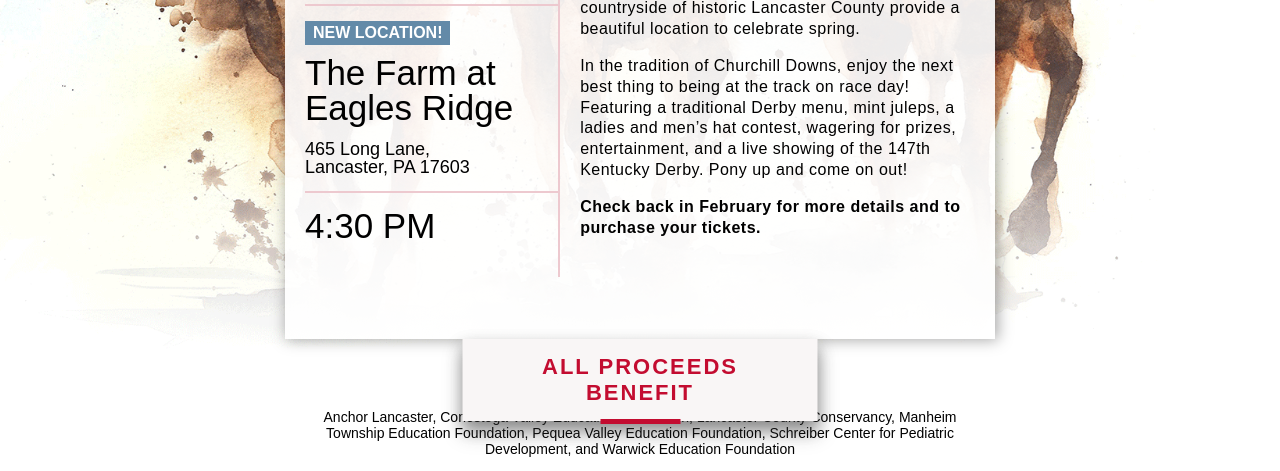
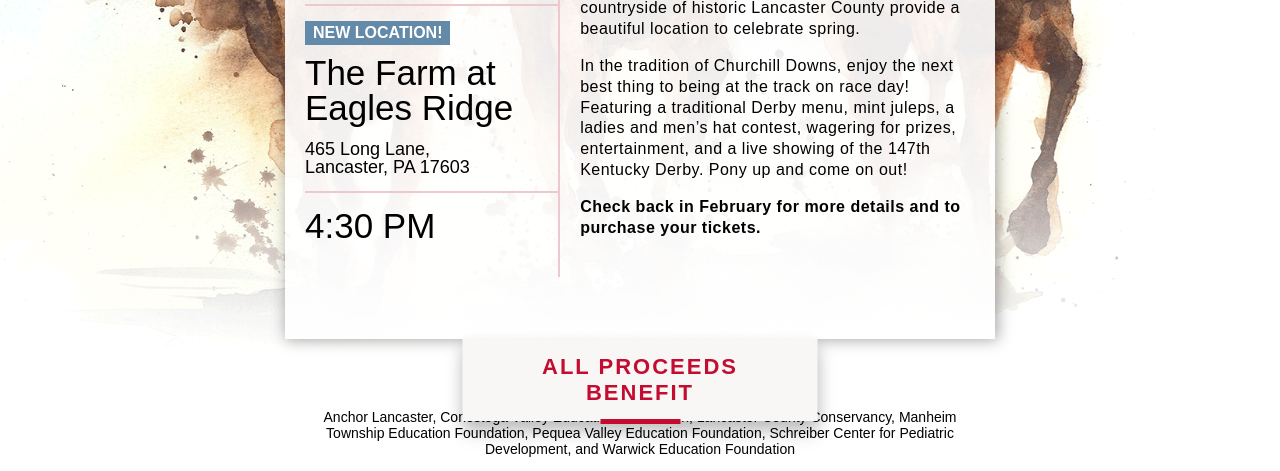
Before and after one commit to lisli/dd-std-2021, a PHP site: page / in a window 1280 px wide. Shown: the part 436-907 px from the top of the page. Run offline with PHP 8.4, Linux system fonts and the light colour scheme; some libraries are stand-ins or nearby versions; some web fonts are replaced.

Commit message:
update box shadow

```diff
--- a/dist/css/styles.css
+++ b/dist/css/styles.css
@@ -235,9 +235,9 @@
   left: 50%;
   transform: translate(-50%, 0);
   top: 100%;
-  -webkit-box-shadow: 0px 12px 18px 0px rgba(50, 50, 50, 0.35), 0px 7px 14px 0px rgba(50, 50, 50, 0.35);
-  -moz-box-shadow: 0px 12px 18px 0px rgba(50, 50, 50, 0.35), 0px 7px 14px 0px rgba(50, 50, 50, 0.35);
-  box-shadow: 0px 12px 18px 0px rgba(50, 50, 50, 0.35), 0px 7px 14px 0px rgba(50, 50, 50, 0.35); }
+  -webkit-box-shadow: 0px 12px 18px 0px rgba(0, 0, 0, 0.15), 0px 7px 14px 0px rgba(0, 0, 0, 0.15);
+  -moz-box-shadow: 0px 12px 18px 0px rgba(0, 0, 0, 0.15), 0px 7px 14px 0px rgba(0, 0, 0, 0.15);
+  box-shadow: 0px 12px 18px 0px rgba(0, 0, 0, 0.15), 0px 7px 14px 0px rgba(0, 0, 0, 0.15); }
   @media (min-width: 1024px) {
     .charity__header {
       width: auto; } }
--- a/index.html
+++ b/index.html
@@ -15,7 +15,7 @@
         <header class="header">
 
             <div class="header__date">
-                <img class="header__image" src="dist/images/date.png" alt="" />
+                <img class="header__image" src="dist/images/date.png" alt="05 01 21" />
                 <!-- <div>05</div>
                 <div>01</div>
                 <div>21</div> -->
--- a/src/scss/styles.scss
+++ b/src/scss/styles.scss
@@ -303,9 +303,9 @@
     left: 50%;
     transform: translate(-50%, 0);
     top: 100%;
-    -webkit-box-shadow: 0px 12px 18px 0px rgba(50, 50, 50, 0.35), 0px 7px 14px 0px rgba(50, 50, 50, 0.35);
-    -moz-box-shadow: 0px 12px 18px 0px rgba(50, 50, 50, 0.35), 0px 7px 14px 0px rgba(50, 50, 50, 0.35);
-    box-shadow: 0px 12px 18px 0px rgba(50, 50, 50, 0.35), 0px 7px 14px 0px rgba(50, 50, 50, 0.35);
+    -webkit-box-shadow: 0px 12px 18px 0px rgba(0, 0, 0, 0.15), 0px 7px 14px 0px rgba(0, 0, 0, 0.15);
+    -moz-box-shadow: 0px 12px 18px 0px rgba(0, 0, 0, 0.15), 0px 7px 14px 0px rgba(0, 0, 0, 0.15);
+    box-shadow: 0px 12px 18px 0px rgba(0, 0, 0, 0.15), 0px 7px 14px 0px rgba(0, 0, 0, 0.15);
 
     @media (min-width: $smallDesktop) {
         width: auto;
```
